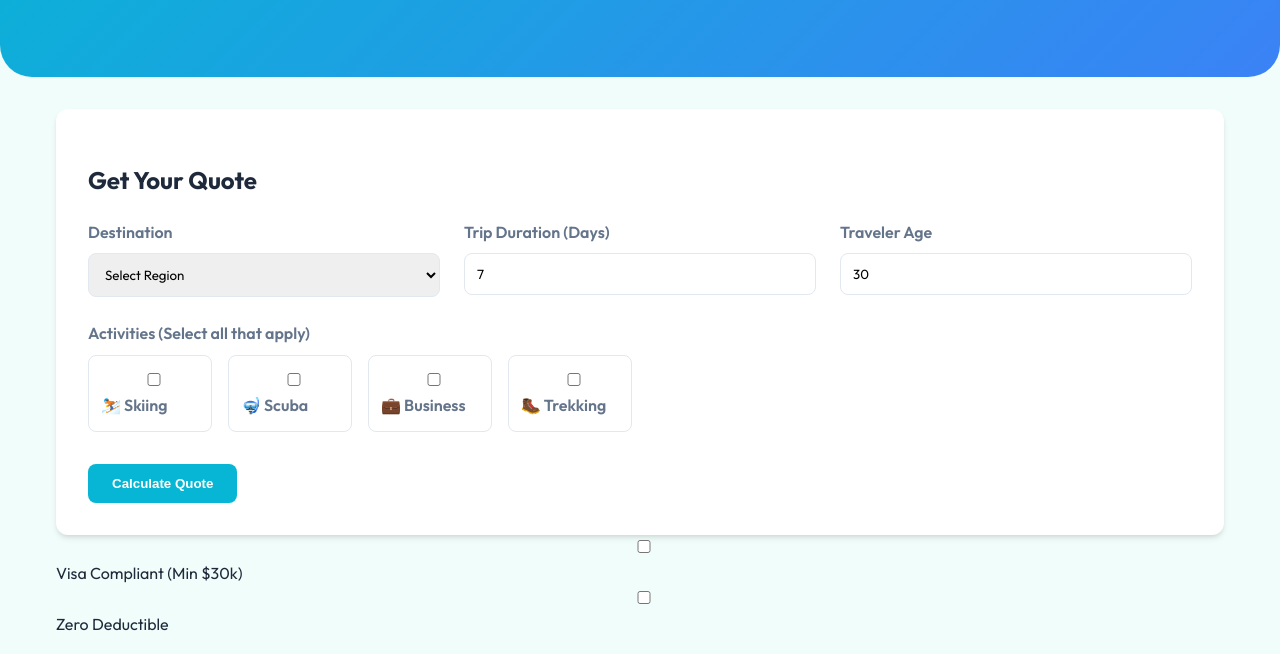
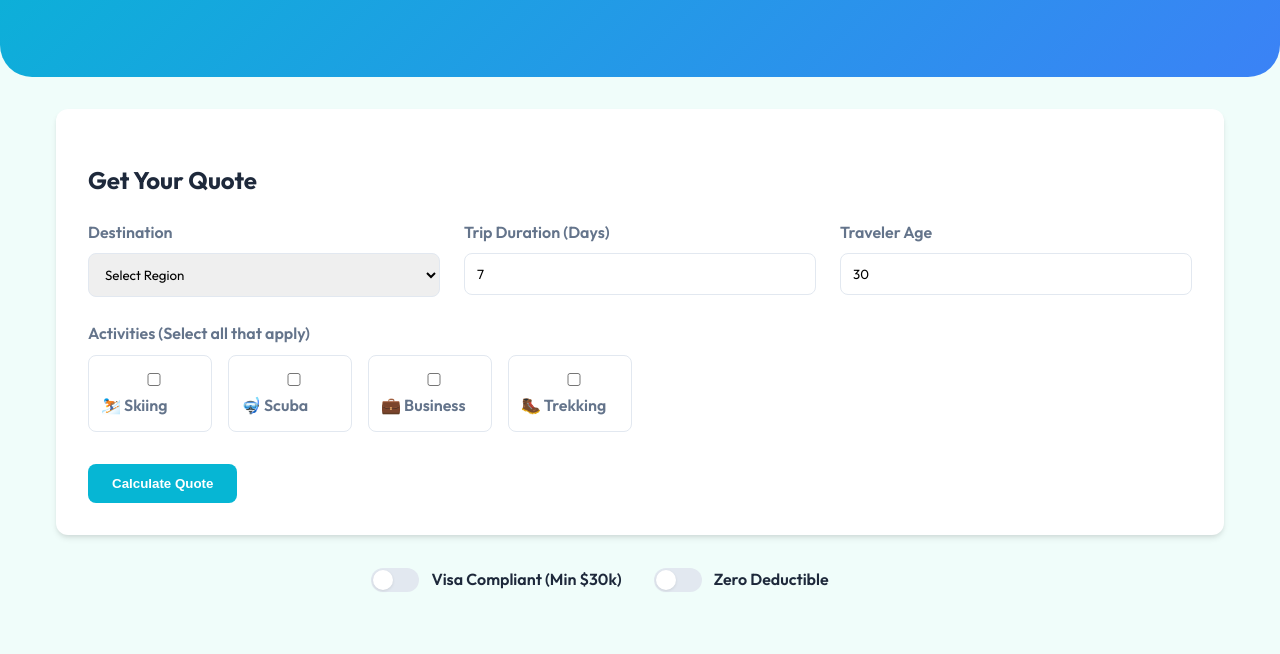
Before and after one commit to tsunoyu/webmcp-travel-insurance, a plain HTML site: page index.html in a window 1280 px wide. Shown: the part 276-930 px from the top of the page. Drawn offline with Linux system fonts and the light colour scheme.

Commit message:
feat: add CSS for filter section and toggle switch components.

```diff
--- a/style.css
+++ b/style.css
@@ -245,3 +245,62 @@ input:focus, select:focus, textarea:focus {
 
 .hidden { display: none !important; }
 .mt-large { margin-top: 3rem; }
+
+/* Filters */
+.filters-section {
+    margin: 2rem 0;
+}
+
+.filters {
+    display: flex;
+    justify-content: center;
+    gap: 2rem;
+    flex-wrap: wrap;
+}
+
+.toggle {
+    display: flex;
+    align-items: center;
+    cursor: pointer;
+    gap: 0.75rem;
+    user-select: none;
+}
+
+.toggle input {
+    display: none;
+}
+
+.slider {
+    position: relative;
+    width: 48px;
+    height: 24px;
+    background-color: #E2E8F0;
+    border-radius: 99px;
+    transition: 0.2s;
+}
+
+.slider::before {
+    content: "";
+    position: absolute;
+    width: 20px;
+    height: 20px;
+    background-color: white;
+    border-radius: 50%;
+    top: 2px;
+    left: 2px;
+    transition: 0.2s;
+    box-shadow: 0 1px 3px rgba(0, 0, 0, 0.1);
+}
+
+.toggle input:checked+.slider {
+    background-color: var(--primary);
+}
+
+.toggle input:checked+.slider::before {
+    transform: translateX(24px);
+}
+
+.label-text {
+    font-weight: 600;
+    color: var(--text-main);
+}
```
Also changed, not shown: 1 other file.
